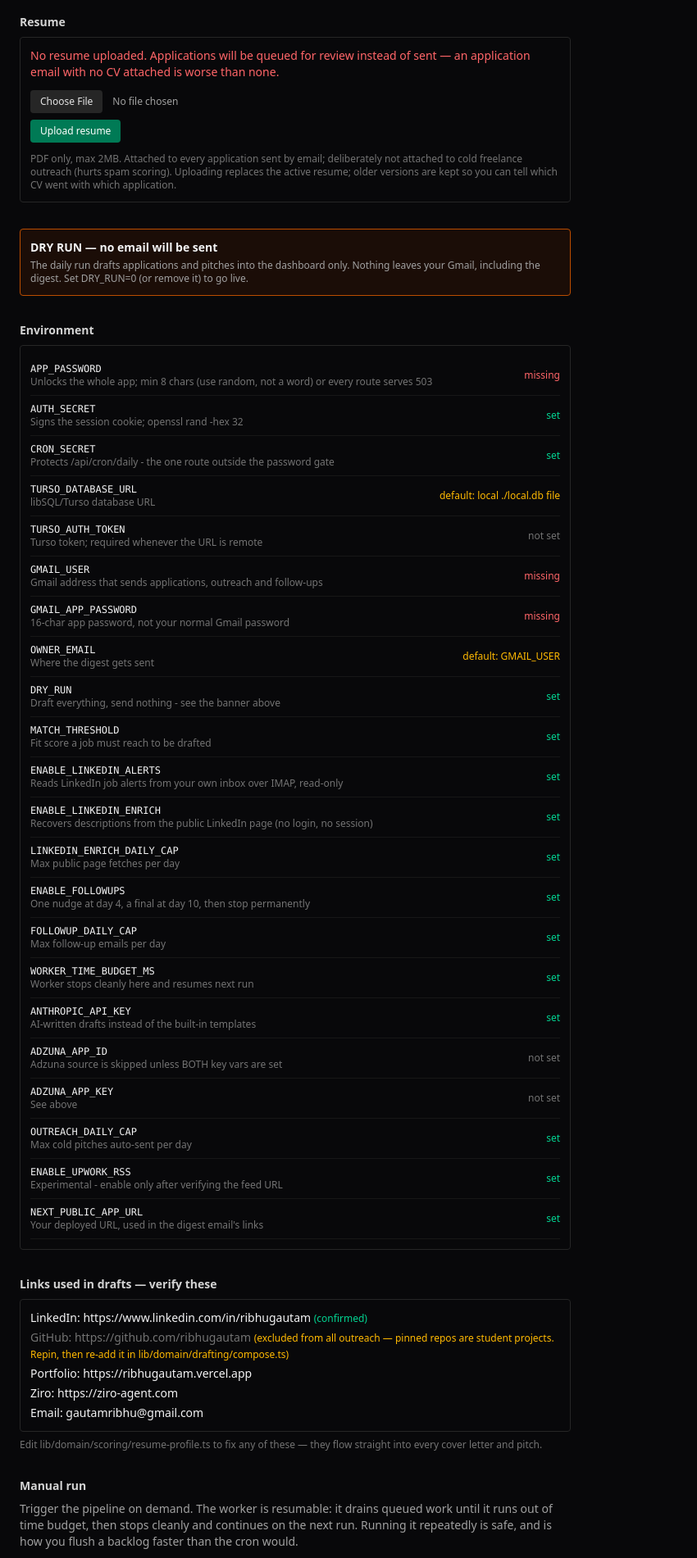
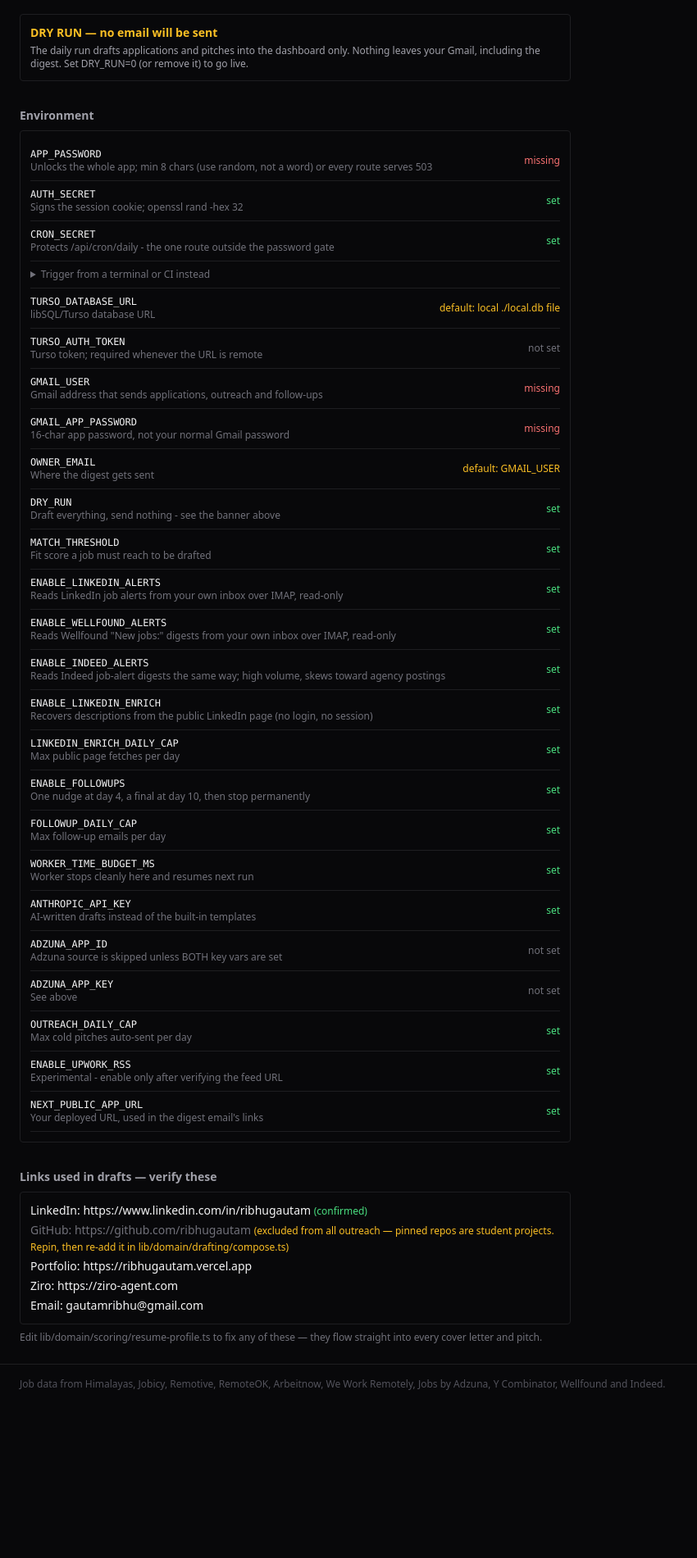
Before and after one commit to ribhugautam/job-bde-system, a Next.js app: page /dashboard/settings in a window 1280 px wide. Shown: the part 80-1981 px from the top of the page at 82% size, without its empty margins (0-850 px from the left). After the commit the page ends 1793 px from the top, so only its background shows below. Built offline with nearby package versions, Linux system fonts and the light colour scheme; no server answers; the database is empty.

Commit message:
feat: give the resume its own page, reduce settings to settings

```diff
--- /dev/null
+++ b/app/dashboard/resume/page.tsx
@@ -0,0 +1,47 @@
+import { getActiveResume } from "@/lib/infra/db/documents";
+import ResumeUpload from "@/components/ResumeUpload";
+import DbErrorNotice from "@/components/DbErrorNotice";
+
+export const dynamic = "force-dynamic";
+
+export default async function ResumePage() {
+  let resume;
+  try {
+    resume = await getActiveResume();
+  } catch (err) {
+    return <DbErrorNotice error={err} />;
+  }
+
+  return (
+    <div className="max-w-2xl space-y-4">
+      <h2 className="text-sm font-semibold text-(--text-muted)">Resume</h2>
+      <div className="rounded border border-(--border) p-3 space-y-3">
+        {resume ? (
+          <div className="text-sm">
+            <span className="text-(--ok-fg)">On file:</span>{" "}
+            <span className="font-mono text-xs">{resume.filename}</span>{" "}
+            <span className="text-xs text-(--text-dim)">
+              ({(resume.sizeBytes / 1024).toFixed(0)} KB
+              {resume.uploadedAt
+                ? `, uploaded ${new Date(resume.uploadedAt).toLocaleDateString()}`
+                : ""}
+              )
+            </span>
+          </div>
+        ) : (
+          <div className="text-sm text-(--danger-fg)">
+            No resume uploaded. Applications will be queued for review instead of
+            sent — an application email with no CV attached is worse than none.
+          </div>
+        )}
+        <ResumeUpload />
+        <p className="text-xs text-(--text-dim)">
+          PDF only, max 2MB. Attached to every application sent by email;
+          deliberately not attached to cold freelance outreach (hurts spam
+          scoring). Uploading replaces the active resume; older versions are
+          kept so you can tell which CV went with which application.
+        </p>
+      </div>
+    </div>
+  );
+}
--- a/app/dashboard/settings/page.tsx
+++ b/app/dashboard/settings/page.tsx
@@ -1,7 +1,4 @@
 import { LINKS } from "@/lib/domain/scoring/resume-profile";
-import { getActiveResume } from "@/lib/infra/db/documents";
-import ResumeUpload from "@/components/ResumeUpload";
-import RunPipelineButton from "@/components/RunPipelineButton";
 
 export const dynamic = "force-dynamic";
 
@@ -31,76 +28,40 @@ function EnvRow({
   let tone: string;
   if (set) {
     label = "set";
-    tone = "text-emerald-400";
+    tone = "text-(--ok-fg)";
   } else if (fallback !== undefined) {
     label = `default: ${fallback}`;
-    tone = "text-amber-400";
+    tone = "text-(--warn-fg)";
   } else if (required) {
     label = "missing";
-    tone = "text-red-400";
+    tone = "text-(--danger-fg)";
   } else {
     label = "not set";
-    tone = "text-neutral-500";
+    tone = "text-(--text-dim)";
   }
 
   return (
-    <div className="flex items-center justify-between gap-3 border-b border-neutral-900 py-2 text-sm">
+    <div className="flex items-center justify-between gap-3 border-b border-(--border) py-2 text-sm">
       <div className="min-w-0">
         <div className="font-mono text-xs">{name}</div>
-        <div className="text-xs text-neutral-500">{hint}</div>
+        <div className="text-xs text-(--text-dim)">{hint}</div>
       </div>
       <span className={`shrink-0 text-xs ${tone}`}>{label}</span>
     </div>
   );
 }
 
-export default async function SettingsPage() {
+export default function SettingsPage() {
   const dryRun = process.env.DRY_RUN === "1";
-  const resume = await getActiveResume();
   return (
     <div className="space-y-8 max-w-2xl">
-      <div>
-        <h2 className="mb-2 text-sm font-semibold text-neutral-300">Resume</h2>
-        <div className="rounded border border-neutral-800 p-3 space-y-3">
-          {resume ? (
-            <div className="text-sm">
-              <span className="text-emerald-400">On file:</span>{" "}
-              <span className="font-mono text-xs">{resume.filename}</span>{" "}
-              <span className="text-xs text-neutral-500">
-                ({(resume.sizeBytes / 1024).toFixed(0)} KB
-                {resume.uploadedAt
-                  ? `, uploaded ${new Date(resume.uploadedAt).toLocaleDateString()}`
-                  : ""}
-                )
-              </span>
-            </div>
-          ) : (
-            <div className="text-sm text-red-400">
-              No resume uploaded. Applications will be queued for review instead of
-              sent — an application email with no CV attached is worse than none.
-            </div>
-          )}
-          <ResumeUpload />
-          <p className="text-xs text-neutral-500">
-            PDF only, max 2MB. Attached to every application sent by email;
-            deliberately not attached to cold freelance outreach (hurts spam
-            scoring). Uploading replaces the active resume; older versions are
-            kept so you can tell which CV went with which application.
-          </p>
-        </div>
-      </div>
-
-      <div
-        className={`rounded border p-3 ${
-          dryRun
-            ? "border-amber-700 bg-amber-950/30"
-            : "border-red-800 bg-red-950/30"
-        }`}
-      >
-        <div className="text-sm font-semibold">
+      <div className="rounded border border-(--border) p-3">
+        <div
+          className={`text-sm font-semibold ${dryRun ? "text-(--warn-fg)" : "text-(--danger-fg)"}`}
+        >
           {dryRun ? "DRY RUN — no email will be sent" : "LIVE — email will be sent automatically"}
         </div>
-        <div className="mt-1 text-xs text-neutral-400">
+        <div className="mt-1 text-xs text-(--text-muted)">
           {dryRun
             ? "The daily run drafts applications and pitches into the dashboard only. Nothing leaves your Gmail, including the digest. Set DRY_RUN=0 (or remove it) to go live."
             : "Applications auto-send to any listing that publishes an apply-by-email address, and outreach auto-sends up to the daily cap. Set DRY_RUN=1 to draft without sending."}
@@ -108,11 +69,32 @@ export default async function SettingsPage() {
       </div>
 
       <div>
-        <h2 className="mb-2 text-sm font-semibold text-neutral-300">Environment</h2>
-        <div className="rounded border border-neutral-800 p-3">
+        <h2 className="mb-2 text-sm font-semibold text-(--text-muted)">Environment</h2>
+        <div className="rounded border border-(--border) p-3">
           <EnvRow required name="APP_PASSWORD" hint="Unlocks the whole app; min 8 chars (use random, not a word) or every route serves 503" />
           <EnvRow required name="AUTH_SECRET" hint="Signs the session cookie; openssl rand -hex 32" />
           <EnvRow required name="CRON_SECRET" hint="Protects /api/cron/daily - the one route outside the password gate" />
+          <details className="border-b border-(--border) py-2 text-xs text-(--text-dim)">
+            <summary className="cursor-pointer">
+              Trigger from a terminal or CI instead
+            </summary>
+            <p className="mt-2">
+              The Run pipeline button in the header is authorized by your
+              dashboard session, so no secret is involved there. Outside the
+              browser there is no session, so use{" "}
+              <span className="font-mono">CRON_SECRET</span> against the cron
+              route. It goes in the{" "}
+              <span className="font-mono">Authorization</span> header — it is
+              deliberately not accepted as a query param, because query
+              strings are written to Vercel&apos;s request logs in plaintext.
+            </p>
+            <pre className="mt-2 overflow-x-auto rounded bg-(--surface) p-3 text-(--text-muted)">
+              curl -X GET -H &quot;Authorization: Bearer $CRON_SECRET&quot; \{"\n"}
+              {"  "}
+              {process.env.NEXT_PUBLIC_APP_URL || "https://your-app.vercel.app"}
+              /api/cron/daily
+            </pre>
+          </details>
           <EnvRow name="TURSO_DATABASE_URL" hint="libSQL/Turso database URL" fallback="local ./local.db file" />
           <EnvRow name="TURSO_AUTH_TOKEN" hint="Turso token; required whenever the URL is remote" />
           <EnvRow required name="GMAIL_USER" hint="Gmail address that sends applications, outreach and follow-ups" />
@@ -121,6 +103,8 @@ export default async function SettingsPage() {
           <EnvRow name="DRY_RUN" hint="Draft everything, send nothing - see the banner above" fallback="0 (live)" />
           <EnvRow name="MATCH_THRESHOLD" hint="Fit score a job must reach to be drafted" fallback="40" />
           <EnvRow name="ENABLE_LINKEDIN_ALERTS" hint="Reads LinkedIn job alerts from your own inbox over IMAP, read-only" fallback="off" />
+          <EnvRow name="ENABLE_WELLFOUND_ALERTS" hint="Reads Wellfound &quot;New jobs:&quot; digests from your own inbox over IMAP, read-only" fallback="off" />
+          <EnvRow name="ENABLE_INDEED_ALERTS" hint="Reads Indeed job-alert digests the same way; high volume, skews toward agency postings" fallback="off" />
           <EnvRow name="ENABLE_LINKEDIN_ENRICH" hint="Recovers descriptions from the public LinkedIn page (no login, no session)" fallback="on" />
           <EnvRow name="LINKEDIN_ENRICH_DAILY_CAP" hint="Max public page fetches per day" fallback="80" />
           <EnvRow name="ENABLE_FOLLOWUPS" hint="One nudge at day 4, a final at day 10, then stop permanently" fallback="on" />
@@ -136,12 +120,12 @@ export default async function SettingsPage() {
       </div>
 
       <div>
-        <h2 className="mb-2 text-sm font-semibold text-neutral-300">Links used in drafts — verify these</h2>
-        <div className="rounded border border-neutral-800 p-3 text-sm space-y-1">
-          <div>LinkedIn: {LINKS.linkedin} <span className="text-emerald-400 text-xs">(confirmed)</span></div>
-          <div className="text-neutral-500">
+        <h2 className="mb-2 text-sm font-semibold text-(--text-muted)">Links used in drafts — verify these</h2>
+        <div className="rounded border border-(--border) p-3 text-sm space-y-1">
+          <div>LinkedIn: {LINKS.linkedin} <span className="text-(--ok-fg) text-xs">(confirmed)</span></div>
+          <div className="text-(--text-dim)">
             GitHub: {LINKS.github}{" "}
-            <span className="text-amber-400 text-xs">
+            <span className="text-(--warn-fg) text-xs">
               (excluded from all outreach — pinned repos are student projects. Repin, then re-add it in lib/domain/drafting/compose.ts)
             </span>
           </div>
@@ -149,42 +133,9 @@ export default async function SettingsPage() {
           <div>Ziro: {LINKS.ziro}</div>
           <div>Email: {LINKS.email}</div>
         </div>
-        <p className="mt-2 text-xs text-neutral-500">
+        <p className="mt-2 text-xs text-(--text-dim)">
           Edit lib/domain/scoring/resume-profile.ts to fix any of these — they flow straight into every cover letter and pitch.
         </p>
-      </div>
-
-      <div>
-        <h2 className="mb-2 text-sm font-semibold text-neutral-300">Manual run</h2>
-        <p className="mb-3 text-sm text-neutral-400">
-          Trigger the pipeline on demand. The worker is resumable: it drains
-          queued work until it runs out of time budget, then stops cleanly and
-          continues on the next run. Running it repeatedly is safe, and is how
-          you flush a backlog faster than the cron would.
-        </p>
-
-        <RunPipelineButton dryRun={dryRun} />
-
-        <details className="mt-4 text-xs text-neutral-500">
-          <summary className="cursor-pointer">
-            Trigger from a terminal or CI instead
-          </summary>
-          <p className="mt-2">
-            The button above is authorized by your dashboard session, so no
-            secret is involved. Outside the browser there is no session, so use{" "}
-            <span className="font-mono">CRON_SECRET</span> against the cron
-            route. It goes in the{" "}
-            <span className="font-mono">Authorization</span> header — it is
-            deliberately not accepted as a query param, because query strings
-            are written to Vercel&apos;s request logs in plaintext.
-          </p>
-          <pre className="mt-2 overflow-x-auto rounded bg-neutral-900 p-3 text-neutral-300">
-            curl -X GET -H &quot;Authorization: Bearer $CRON_SECRET&quot; \{"\n"}
-            {"  "}
-            {process.env.NEXT_PUBLIC_APP_URL || "https://your-app.vercel.app"}
-            /api/cron/daily
-          </pre>
-        </details>
       </div>
     </div>
   );
```
